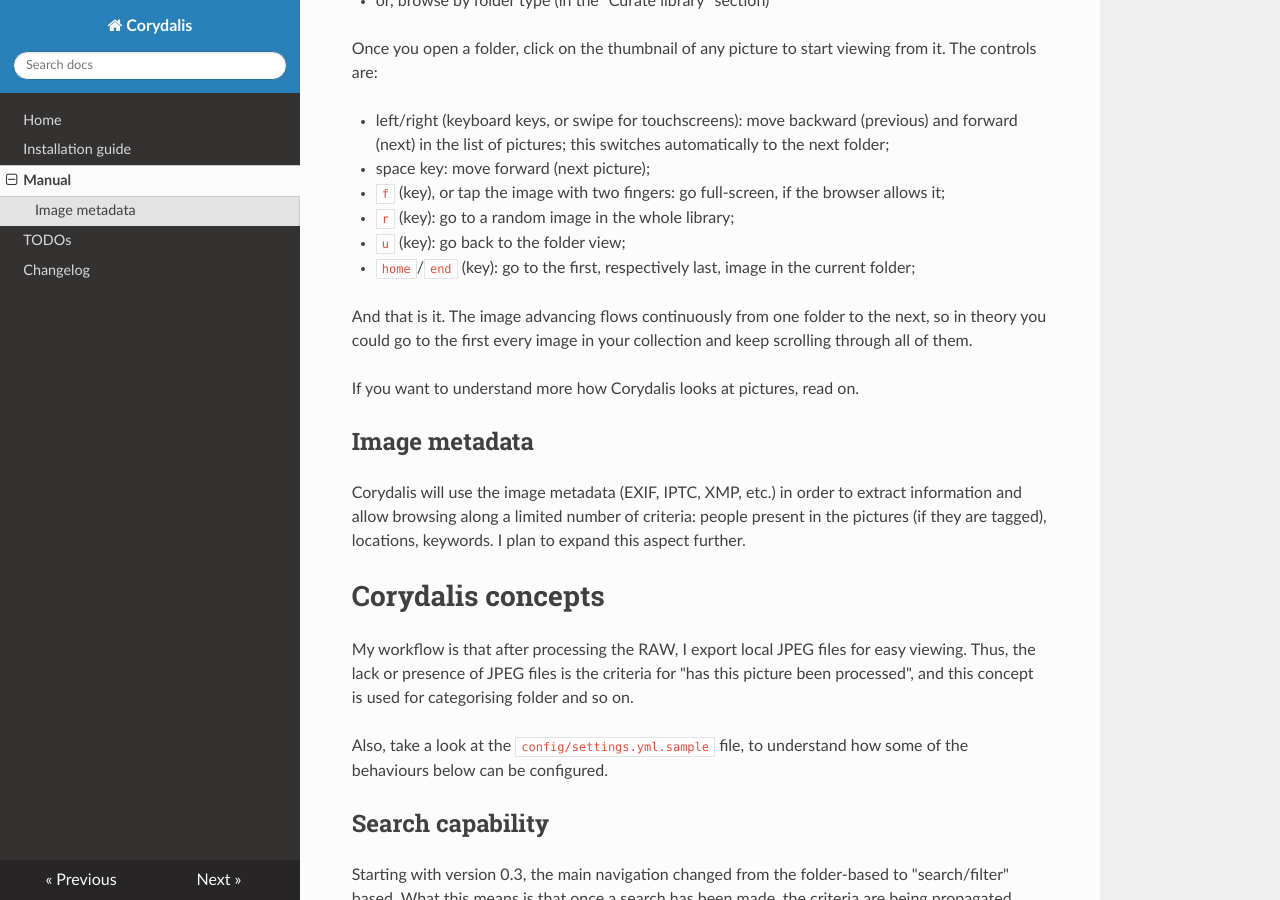
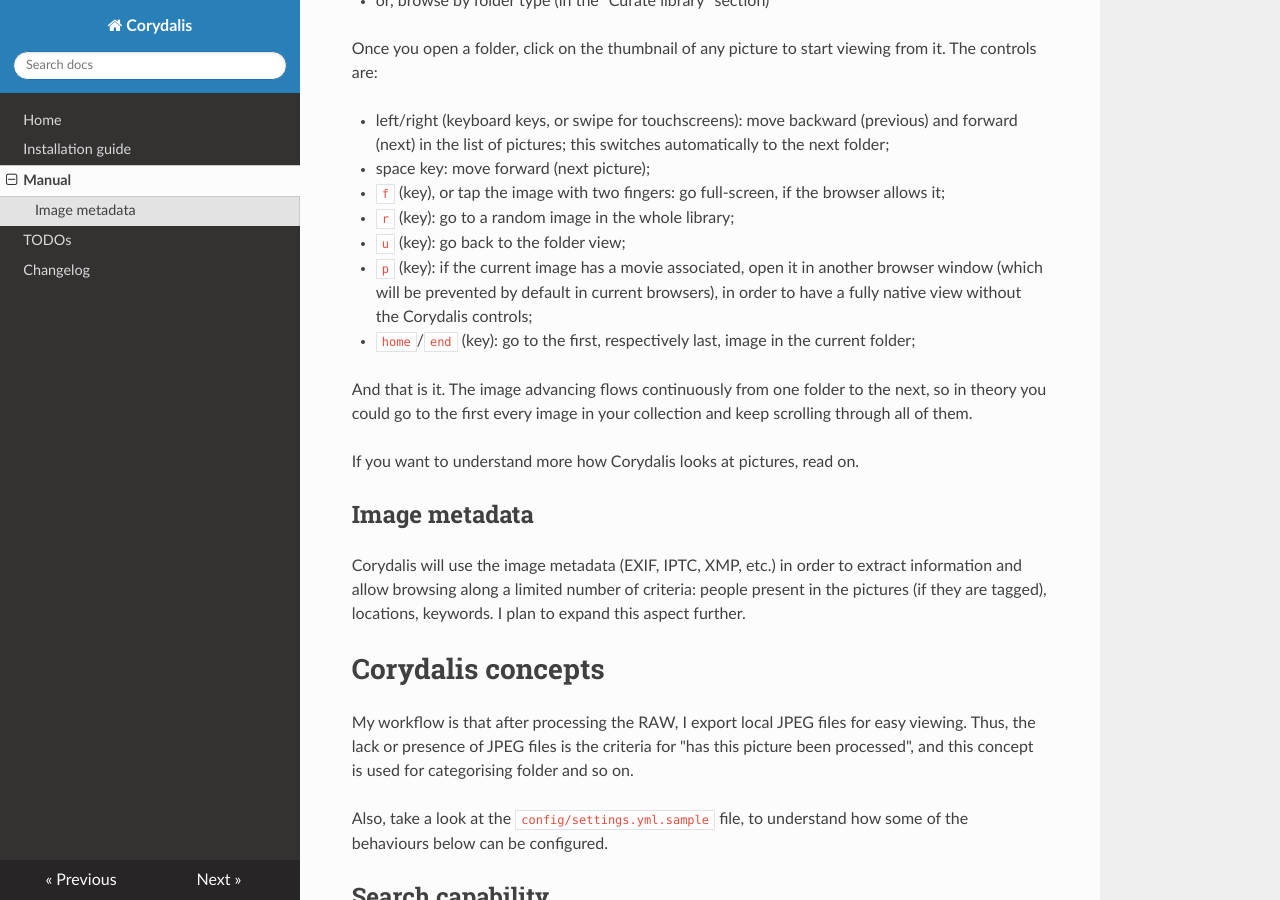
Before and after one commit to iustin/corydalis, an MkDocs documentation site: the page built from docs/manual.md, in a window 1280 px wide and 900 px high, scrolled down 339 px. Built offline with MkDocs 1.6.1, drawn with Linux system fonts in a browser that asks for light colours; nearby versions of some CDN libraries; old or Windows-style settings are respelled for this version of MkDocs.

Commit message:
Implement very basic delegated movie playing
Before making videos play in the viewer, let's just enable them
in a separate window (thus a fully standard experience); this needs
just some trivial changes to the view modules.

For now this requires keyboard.

```diff
--- a/docs/manual.md
+++ b/docs/manual.md
@@ -24,6 +24,10 @@ viewing from it. The controls are:
   browser allows it;
 - `r` (key): go to a random image in the whole library;
 - `u` (key): go back to the folder view;
+- `p` (key): if the current image has a movie associated, open it in
+  another browser window (which will be prevented by default in
+  current browsers), in order to have a fully native view without the
+  Corydalis controls;
 - `home`/`end` (key): go to the first, respectively last, image in the
   current folder;
 
```
Also changed, not shown: static/corydalis/js/viewer.js (+9 -1 lines), 3 other files.
